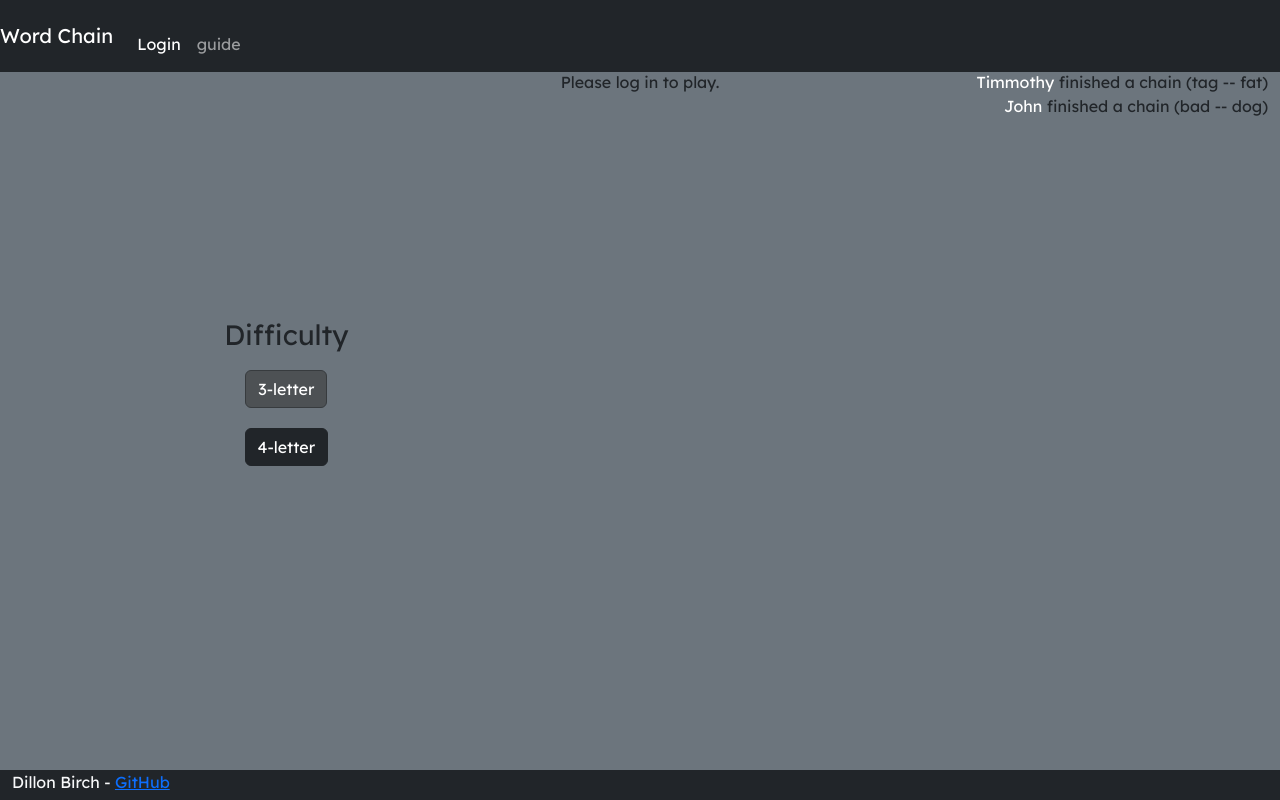
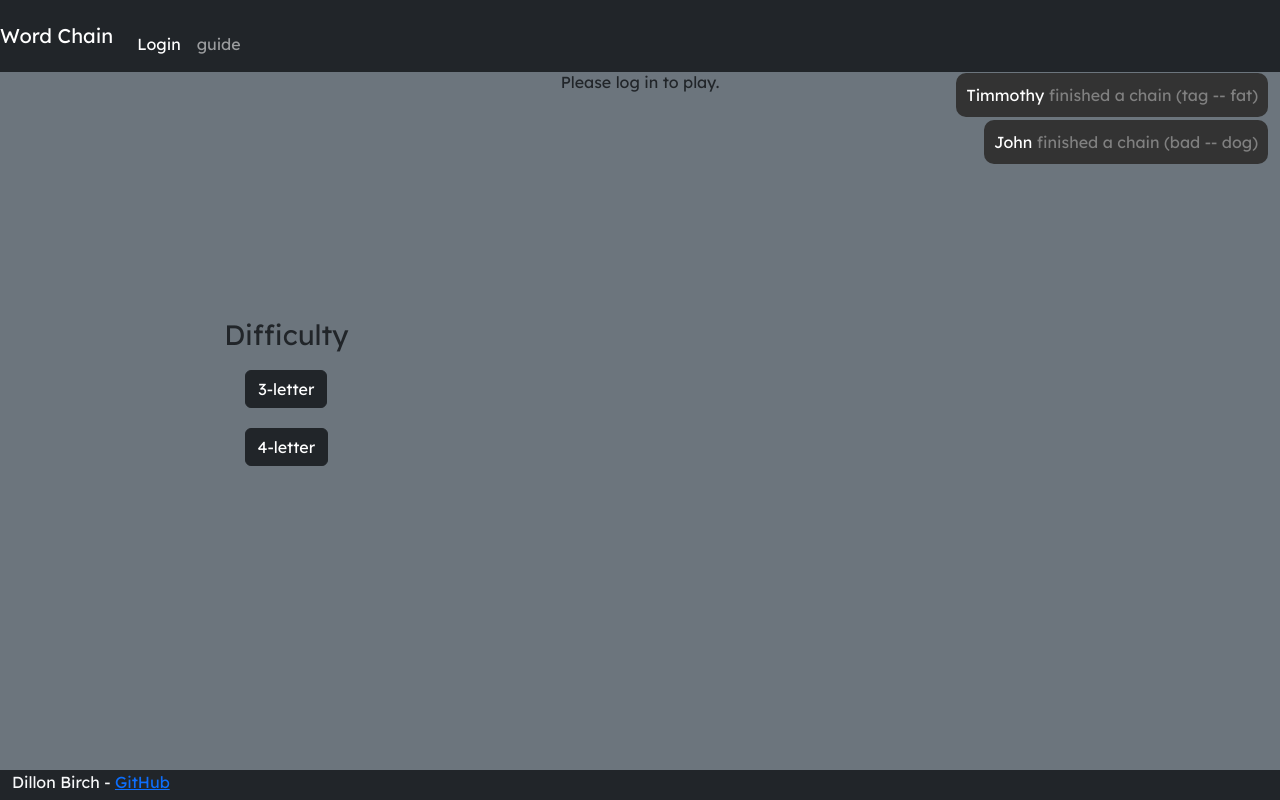
Before and after one commit to dillob26/Startup, a React (Vite) app in the folder application/: page /play in a window 1280 px wide. Built offline with nearby package versions, Linux system fonts and the light colour scheme.

Commit message:
added notification structure

```diff
--- /dev/null
+++ b/application/src/play/notification.css
@@ -0,0 +1,8 @@
+.popup {
+    background-color: #333;
+    color: grey;
+    padding: 10px;
+    border-radius: 10px;
+    margin-top: 3px;
+    z-index: 1000;
+}
--- /dev/null
+++ b/application/src/play/notification.jsx
@@ -0,0 +1,16 @@
+import React from 'react';
+import './notification.css';
+
+export function Notification() {
+
+
+
+    return (
+        <div className="notifications">
+            <ul>
+                <li className='popup'><span className="Name">Timmothy</span> finished a chain (tag -- fat)</li>
+                <li className='popup'><span className="Name">John</span> finished a chain (bad -- dog)</li>
+            </ul>
+        </div>
+    );
+}
--- a/application/src/play/play.jsx
+++ b/application/src/play/play.jsx
@@ -2,6 +2,7 @@ import React from 'react';
 import './play.css';
 
 import { Game } from './game';
+import { Notification } from './notification';
 
 export function Play({ user_name }) {
     const [word_length, set_word_length] = React.useState(3);
@@ -11,7 +12,7 @@ export function Play({ user_name }) {
       <div className="options fixed-left">
             <h3>Difficulty</h3>
             <ul>
-                <li><button className="btn btn-dark active" onClick={() => set_word_length(3)}>3-letter</button></li>
+                <li><button className="btn btn-dark" onClick={() => set_word_length(3)}>3-letter</button></li>
                 <li><button className="btn btn-dark" onClick={() => set_word_length(4)}>4-letter</button></li>
             </ul>
 
@@ -24,12 +25,7 @@ export function Play({ user_name }) {
         {!user_name &&
         <div><p>Please log in to play.</p></div>}
 
-        <div className="notifications">
-            <ul>
-                <li><span className="Name">Timmothy</span> finished a chain (tag -- fat)</li>
-                <li><span className="Name">John</span> finished a chain (bad -- dog)</li>
-            </ul>
-        </div>
+        <Notification />
     </main>
   );
 }
```
